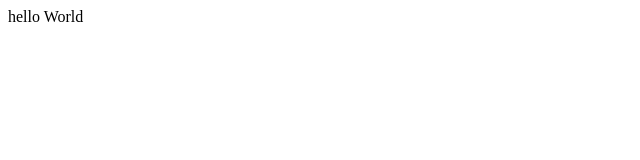
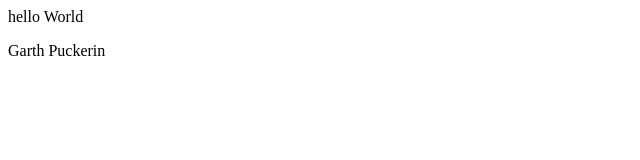
Before and after one commit to BlackPanther74/gitpushtest, a plain HTML site: page index.html in a window 1280 px wide. Shown: the full height of the page, 0-640 px from the left. Drawn offline with Linux system fonts and the light colour scheme.

Commit message:
Added name to index.html

```diff
--- a/index.html
+++ b/index.html
@@ -9,6 +9,7 @@
 <body>
 
     hello World
+    <p>Garth Puckerin</p>
 
 </body>
 </html>
```
